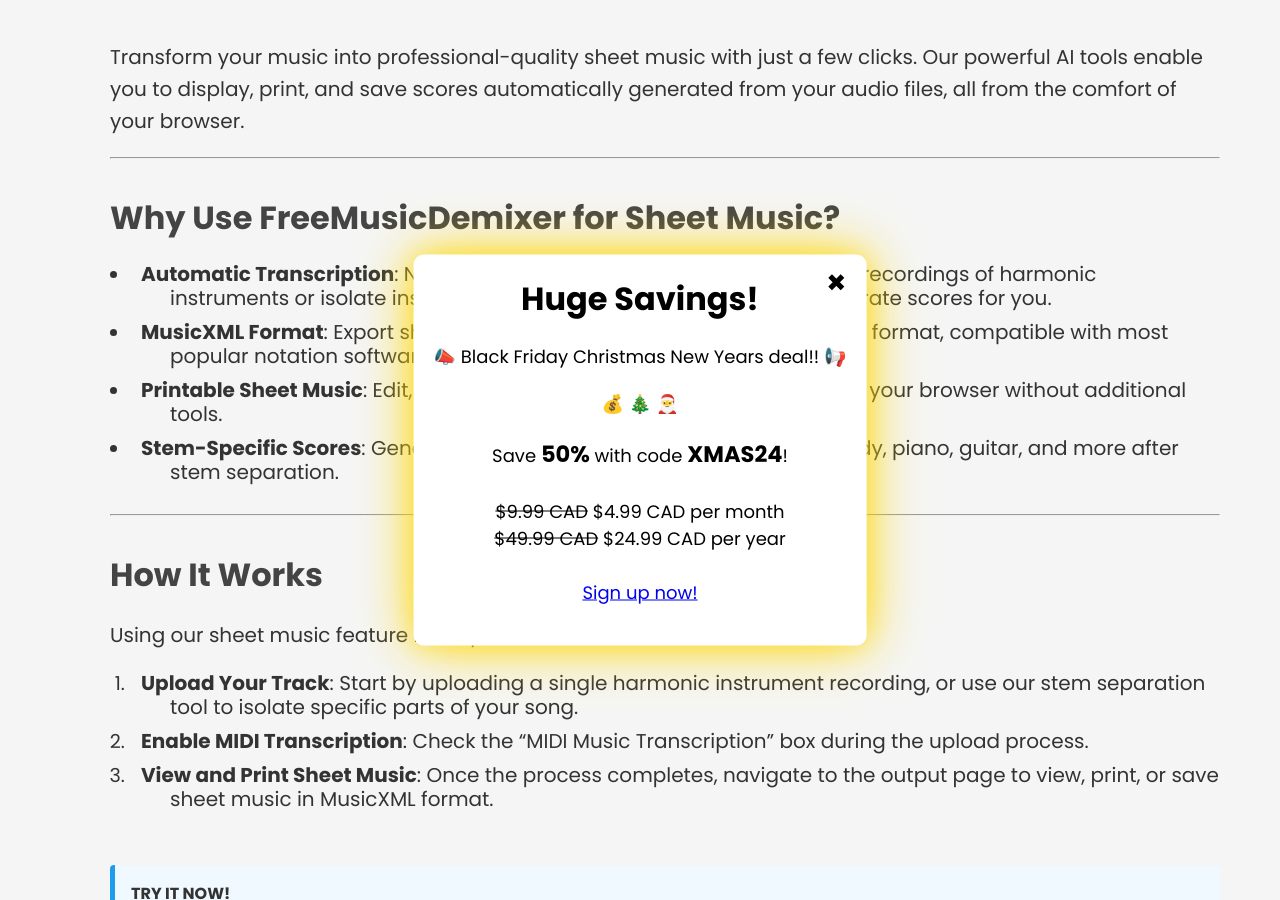
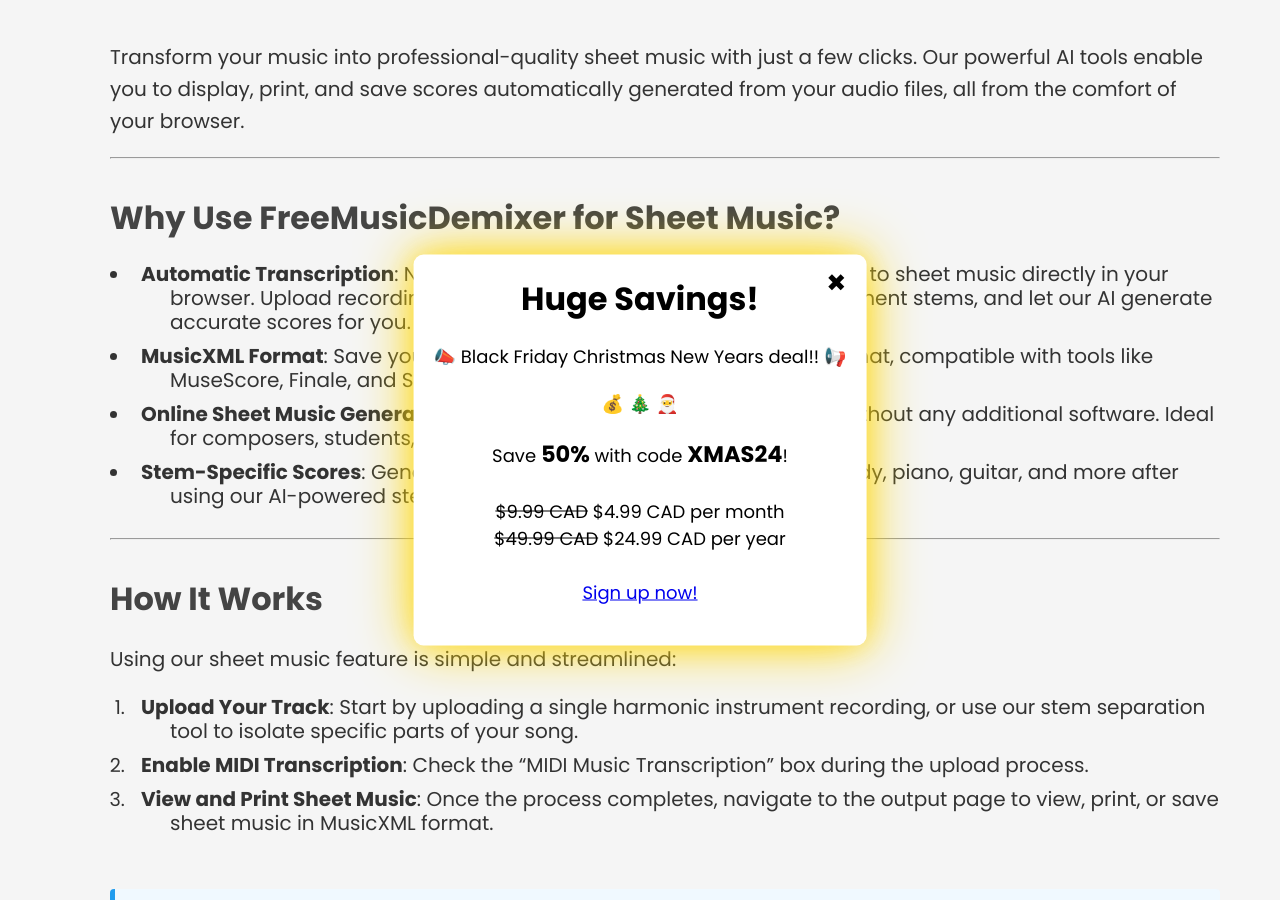
Before and after one commit to sevagh/freemusicdemixer.com, a Jekyll site: the page built from web/sheet-music.md, in a window 1280 px wide and 900 px high, scrolled down 468 px. Built offline with Jekyll 4.4.1, drawn with Linux system fonts in a browser that asks for light colours; some of the changed text lies outside the part shown.

Commit message:
Add sheet music feature

```diff
--- a/web/sheet-music.md
+++ b/web/sheet-music.md
@@ -12,10 +12,10 @@
 
 ## Why Use FreeMusicDemixer for Sheet Music?
 
-- **Automatic Transcription**: No MIDI keyboard? No problem! Upload audio recordings of harmonic instruments or isolate instrument stems, and let our AI generate accurate scores for you.
-- **MusicXML Format**: Export sheet music in the widely-supported MusicXML format, compatible with most popular notation software like MuseScore, Finale, or Sibelius.
-- **Printable Sheet Music**: Edit, print, or share your sheet music directly from your browser without additional tools.
-- **Stem-Specific Scores**: Generate individual scores for vocals, bass, melody, piano, guitar, and more after stem separation.
+- **Automatic Transcription**: No MIDI keyboard? No problem! Convert audio to sheet music directly in your browser. Upload recordings of harmonic instruments or isolate instrument stems, and let our AI generate accurate scores for you.
+- **MusicXML Format**: Save your sheet music in the universal MusicXML format, compatible with tools like MuseScore, Finale, and Sibelius.
+- **Online Sheet Music Generator**: Edit, print, and share your sheet music without any additional software. Ideal for composers, students, and performers.
+- **Stem-Specific Scores**: Generate individual scores for vocals, bass, melody, piano, guitar, and more after using our AI-powered stem separation.
 
 ---
 
@@ -26,7 +26,6 @@
 1. **Upload Your Track**: Start by uploading a single harmonic instrument recording, or use our stem separation tool to isolate specific parts of your song.
 2. **Enable MIDI Transcription**: Check the "MIDI Music Transcription" box during the upload process.
 3. **View and Print Sheet Music**: Once the process completes, navigate to the output page to view, print, or save sheet music in MusicXML format.
-
 
 {% include admonitions.html
     type="tip"
@@ -90,6 +89,14 @@
 
 ## Try It Today
 
-Whether you're composing, teaching, or arranging, our sheet music feature is here to simplify your workflow and bring your music to life. Start transforming your audio into sheet music today!
+Ready to create professional sheet music from your audio? Whether you're composing, teaching, or arranging, our sheet music feature simplifies your workflow.
+
+Start transforming your audio into printable sheet music today with our **free online sheet music generator**!
+
+{% include admonitions.html
+    type="tip"
+    title="Ready to try it?"
+    content="**Generate sheet music for free now online in our [demixer app](/#demixer-app)!**"
+%}
 
 ---
```
